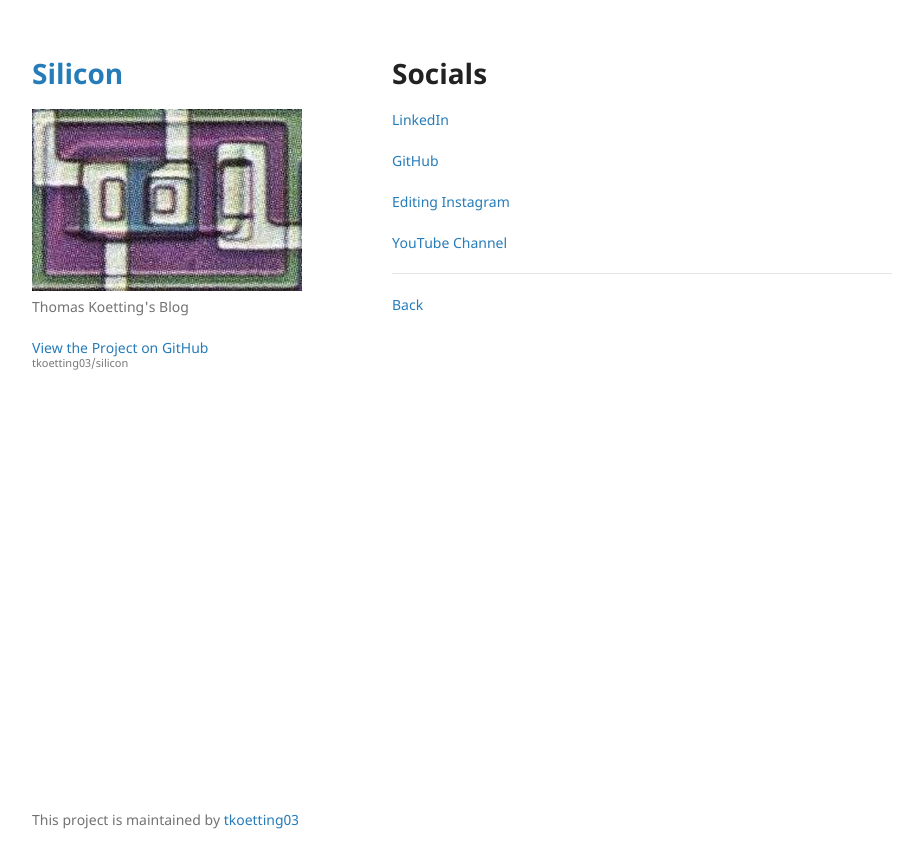
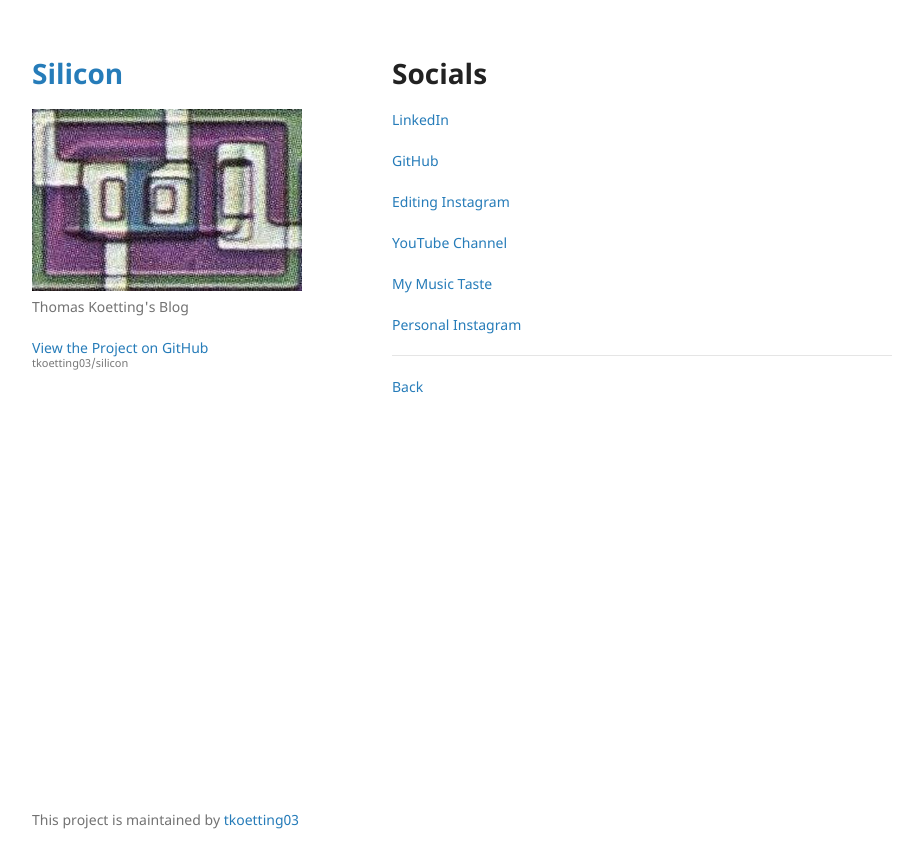
Before and after one commit to tkoetting03/silicon, a Jekyll site: the page built from socials.md, in a window 1280 px wide. Shown: the top 868 px of the page, without its empty margins (178-1101 px from the left). Built offline with Jekyll 4.4.1, drawn with Linux system fonts in a browser that asks for light colours; our own code applies the rules of GitHub Pages for plain Markdown files.

Commit message:
Add music taste and personal Instagram links

```diff
--- a/socials.md
+++ b/socials.md
@@ -10,6 +10,10 @@
 
 [YouTube Channel](https://www.youtube.com/@thomask7326)
 
+[My Music Taste](https://tidal.com/@tckoetting)
+
+[Personal Instagram](https://www.instagram.com/thomas_koetting_?stkn=ZDNrNWlrMjVqNTJ0&utm_source=qr)
+
 ---
 
 [Back](./)
```
